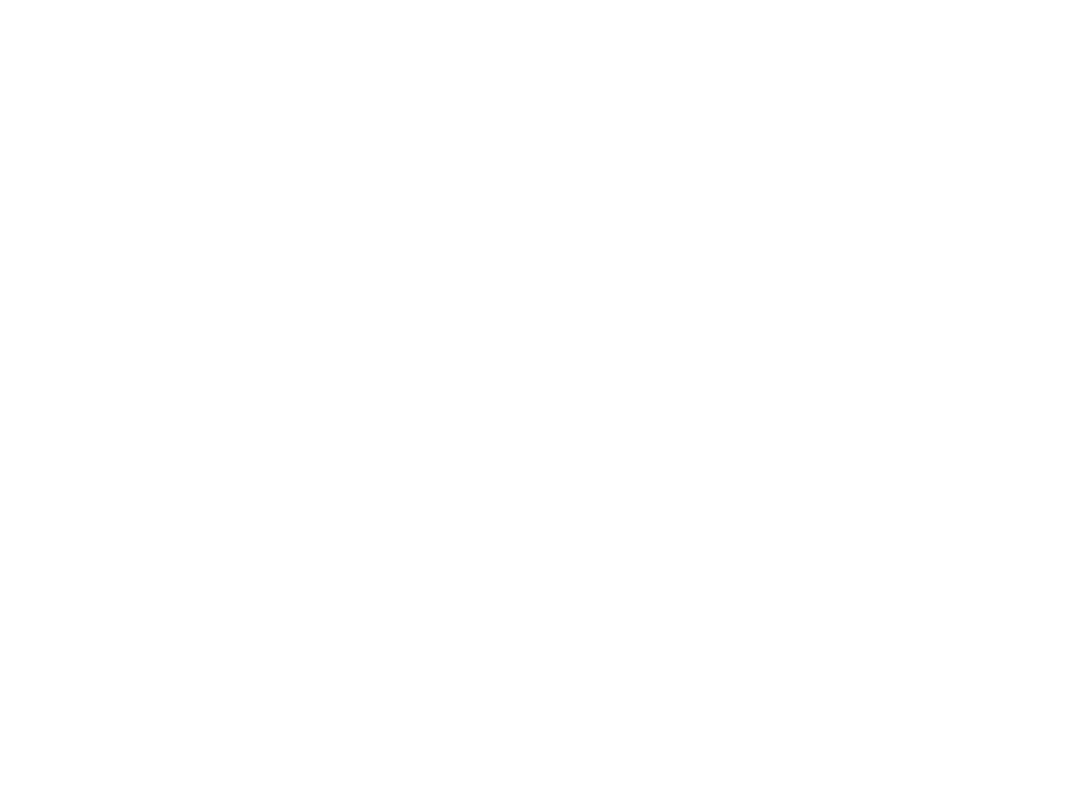
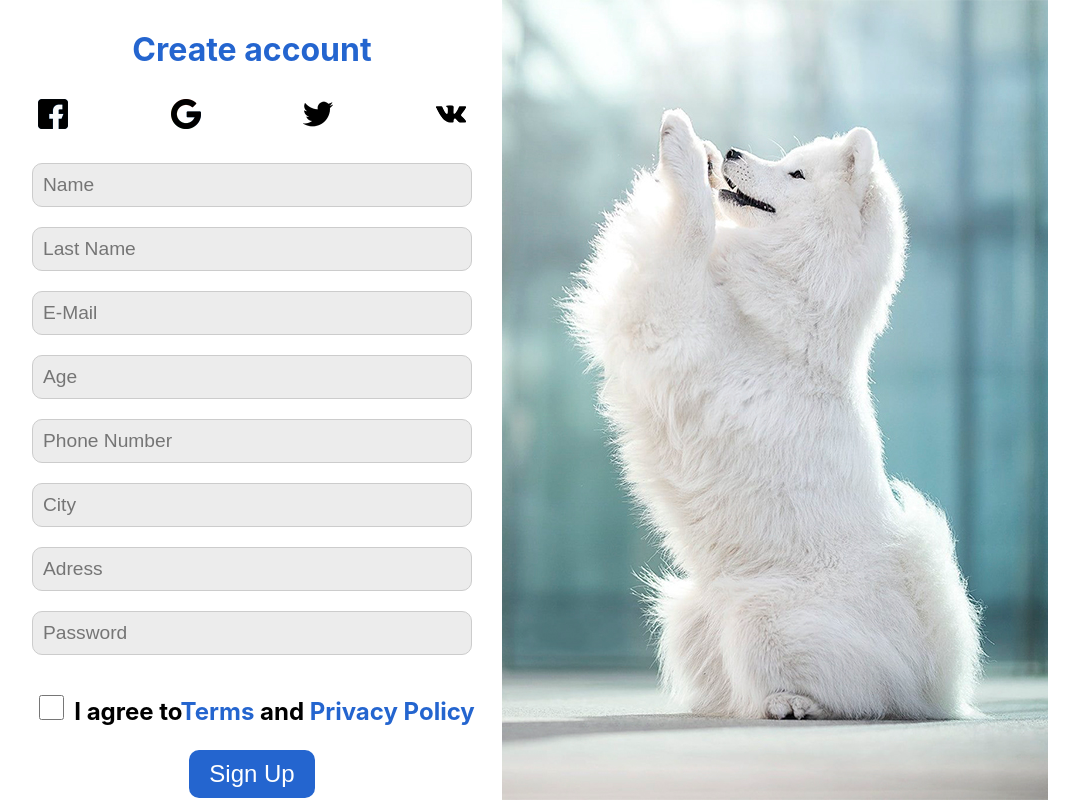
Before and after one commit to elvigoroveci/Animal-adapt, a React (Create React App) app: page / in a window 1280 px wide. Shown: the whole page, without its empty margins (115-1194 px from the left). Built offline with nearby package versions, Linux system fonts and the light colour scheme.

Commit message:
Edited login forme

```diff
--- a/src/App.js
+++ b/src/App.js
@@ -1,7 +1,12 @@
 import "./App.css";
+import LoginPage from "./components/LoginPage/LoginPage";
 
 function App() {
-  return <div className="App"></div>;
+  return (
+    <div className="App">
+      <LoginPage />
+    </div>
+  );
 }
 
 export default App;
--- /dev/null
+++ b/src/components/LoginPage/LoginPage.css
@@ -0,0 +1,74 @@
+* {
+  margin: 0;
+  padding: 0;
+}
+
+.register-page {
+  display: flex;
+  justify-content: center;
+}
+.register-page .signup {
+  max-width: 500px;
+  width: 100%;
+  margin-top: 30px;
+  text-align: center;
+}
+.register-page .header {
+  text-align: center;
+  color: #2465cf;
+}
+.register-page .socials {
+  display: flex;
+  gap: 30px;
+  margin-top: 30px;
+  width: auto;
+  justify-content: space-around;
+  cursor: pointer;
+}
+.register-page .socials img {
+  height: 30px;
+}
+.register-page .input-group {
+  display: flex;
+  flex-direction: column;
+  margin: 30px;
+  gap: 20px;
+}
+.register-page .input-group input {
+  outline: none;
+  border-radius: 10px;
+  border: 1px solid #cccccc;
+  background-color: #ececec;
+  font-size: 1.2rem;
+  padding: 10px;
+}
+.register-page .input-group input:focus {
+  border: 1px solid #2465cf;
+  color: #2465cf;
+}
+.register-page .checkbox {
+  height: 25px;
+  width: 25px;
+  outline: none;
+  margin: 10px;
+}
+.register-page span {
+  color: #2465cf;
+}
+
+.btn {
+  font-size: 1.5rem;
+  padding: 10px 20px;
+  border-radius: 10px;
+  border: none;
+  outline: none;
+  background-color: #2465cf;
+  color: white;
+  font-family: sans-serif;
+  margin-top: 20px;
+}
+.btn:hover {
+  background-color: #e9e9e9;
+  color: #2465cf;
+  cursor: pointer;
+}/*# sourceMappingURL=LoginPage.css.map */
--- a/src/components/LoginPage/LoginPage.jsx
+++ b/src/components/LoginPage/LoginPage.jsx
@@ -6,6 +6,30 @@ import vkSocial from "../../images/vk-social.png";
 import dogImg from "../../images/dog-img.jpg";
 
 const LoginPage = () => {
+  const handleSignUp = () => {
+    const inputFields = document.querySelectorAll(".input-group input");
+    let hasEmptyFields = false;
+
+    inputFields.forEach((input) => {
+      if (input.value === "") {
+        hasEmptyFields = true;
+      }
+    });
+
+    const passwordInput = document.querySelector('input[type="password"]');
+    const passwordPattern = /^(?=.*?[^\w\s]).{8,}$/;
+
+    if (hasEmptyFields) {
+      alert("Please fill in all the required fields");
+    } else if (!passwordPattern.test(passwordInput.value)) {
+      alert(
+        "Password must be at least 8 characters long and contain a special character"
+      );
+    } else {
+      alert("Sign up successful!");
+    }
+  };
+
   return (
     <>
       <div className="register-page">
@@ -39,7 +63,7 @@ const LoginPage = () => {
             <input className="checkbox" type="checkbox" />I agree to{""}
             <span>Terms</span> and{""} <span>Privacy Policy</span>
           </h2>
-          <button className="btn" type="submit">
+          <button className="btn" type="submit" onClick={handleSignUp}>
             Sign Up
           </button>
         </div>
```
Also changed, not shown: 1 other file (tests, documents, lock files or other folders).
